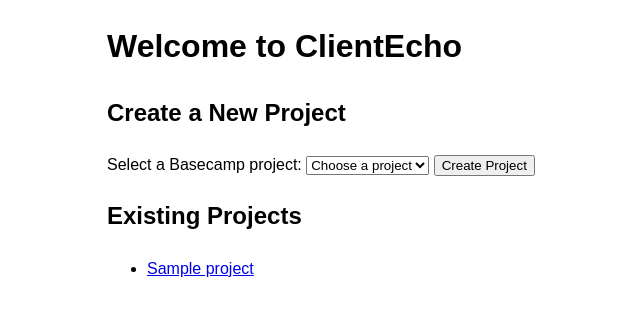
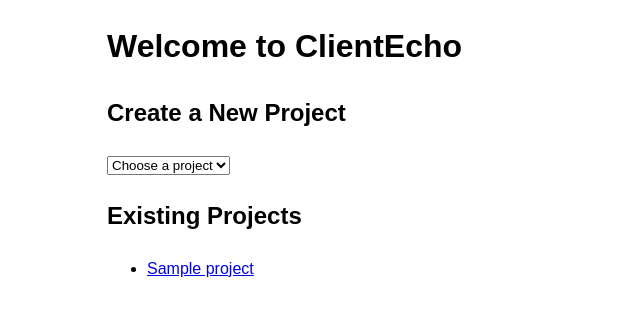
Before and after one commit to lallen30/ClientEcho, a Flask app: template templates/home.html in a window 1280 px wide. Shown: the part 46-362 px from the top of the page, without its empty margins (133-773 px from the left). Run offline with Flask 3, Linux system fonts and the light colour scheme; tables that the repository leaves empty hold one stand-in row (values such as "Sample post"); the template is opened without the code that fills it: values that come from a table or form of the project are taken from there, most other values are stand-ins (such as "Sample title", 1, 10 or a date in 2020); parts of the project's set-up code (start-up, migrations or seed data) failed here and were passed over.

Commit message:
cleaned up code

```diff
--- a/app.py
+++ b/app.py
@@ -217,7 +217,7 @@ def save_issue_data(video_id, issue_number, review_data, video_path):
             logging.warning(f"Using fallback title: {title}")
 
         # Prepare the issue summary with the generated title
-        issue_summary = f"{title}\n\nContent: {review_data['text']}"
+        issue_summary = f"{title}\n\n{review_data['text']}"
 
         # Save the issue summary
         with open(os.path.join(issue_folder, 'summary.txt'), 'w') as f:
@@ -658,15 +658,16 @@ def upload_attachment(project_id):
 @app.route('/project/new', methods=['POST'])
 @login_required
 def new_project():
-    logging.info("Received request to create new project")
-    project_name = escape(request.form['project_name'])
-    logging.info(f"Project name: {project_name}")
+    data = request.json
+    project_id = data.get('project_id')
+    project_name = data.get('project_name')
+
+    logging.info(f"Received request to create new project: {project_name} (ID: {project_id})")
 
     # Check if project already exists
     existing_project = Project.query.filter_by(name=project_name).first()
     if existing_project:
-        flash('A project with this name already exists.', 'warning')
-        return redirect(url_for('home'))
+        return jsonify({"redirect": url_for('project_detail', project_id=existing_project.id)})
 
     project = Project(name=project_name)
     try:
@@ -675,18 +676,17 @@ def new_project():
         logging.info("Attempting to commit changes to database")
         db.session.commit()
         logging.info(f"New project created: {project_name}")
-        flash('Project created successfully!', 'success')
+        return jsonify({"redirect": url_for('project_detail', project_id=project.id)})
     except SQLAlchemyError as e:
         db.session.rollback()
         logging.error(f"SQLAlchemy error creating new project: {str(e)}")
-        flash('Failed to create project. Please try again.', 'error')
+        return jsonify({"error": 'Failed to create project. Please try again.'})
     except Exception as e:
         db.session.rollback()
         logging.error(f"Unexpected error creating new project: {str(e)}")
-        flash('An unexpected error occurred. Please try again.', 'error')
+        return jsonify({"error": 'An unexpected error occurred. Please try again.'})
     finally:
         db.session.close()
-    return redirect(url_for('home'))
 
 @app.route('/project/<int:project_id>')
 @login_required
--- a/templates/base.html
+++ b/templates/base.html
@@ -60,7 +60,7 @@
 
 <body>
   <nav>
-    <a href="{{ url_for('index') }}">Home</a>
+    <a href="{{ url_for('home') }}">Home</a>
     {% if 'oauth_token' in session %}
     <a href="{{ url_for('projects') }}">Create New Todo</a>
     <a href="{{ url_for('home') }}">Upload Video</a>
--- a/templates/home.html
+++ b/templates/home.html
@@ -6,16 +6,12 @@
 <h1>Welcome to ClientEcho</h1>
 
 <h2>Create a New Project</h2>
-<form action="{{ url_for('new_project') }}" method="post">
-    <label for="project_select">Select a Basecamp project:</label>
-    <select id="project_select" name="project_name" required aria-label="Select a Basecamp project">
-        <option value="">Choose a project</option>
-        {% for project in basecamp_projects %}
-        <option value="{{ project.name }}">{{ project.name }}</option>
-        {% endfor %}
-    </select>
-    <input type="submit" value="Create Project">
-</form>
+<select id="project_select" name="project_name" required aria-label="Select a Basecamp project">
+    <option value="">Choose a project</option>
+    {% for project in basecamp_projects %}
+    <option value="{{ project.id }}">{{ project.name }}</option>
+    {% endfor %}
+</select>
 
 <h2>Existing Projects</h2>
 {% if local_projects %}
@@ -25,6 +21,37 @@
     {% endfor %}
 </ul>
 {% else %}
-<p>No projects found. Create a new project to get started.</p>
+<p>No projects found. Select a project from the dropdown above to get started.</p>
 {% endif %}
+
+<script>
+    document.getElementById('project_select').addEventListener('change', function () {
+        const selectedProjectId = this.value
+        const selectedProjectName = this.options[this.selectedIndex].text
+        if (selectedProjectId) {
+            fetch('{{ url_for("new_project") }}', {
+                method: 'POST',
+                headers: {
+                    'Content-Type': 'application/json'
+                },
+                body: JSON.stringify({
+                    project_id: selectedProjectId,
+                    project_name: selectedProjectName
+                })
+            })
+                .then(response => response.json())
+                .then(data => {
+                    if (data.redirect) {
+                        window.location.href = data.redirect
+                    } else {
+                        alert(data.error || 'An error occurred')
+                    }
+                })
+                .catch(error => {
+                    console.error('Error:', error)
+                    alert('An error occurred. Please try again.')
+                })
+        }
+    });
+</script>
 {% endblock %}
--- a/templates/projects.html
+++ b/templates/projects.html
@@ -82,7 +82,7 @@
 
 <body>
   <nav>
-    <a href="/">Home</a>
+    <a href="/home">Home</a>
     <a href="/projects">Create New Todo</a>
     <a href="/home">Upload Video</a>
   </nav>
--- a/templates/todos.html
+++ b/templates/todos.html
@@ -60,7 +60,7 @@
 
 <body>
   <nav>
-    <a href="/">Home</a>
+    <a href="/home">Home</a>
     <a href="/projects">Projects</a>
     <a href="/todos">Todos</a>
   </nav>
```
Also changed, not shown: 1 other file.
